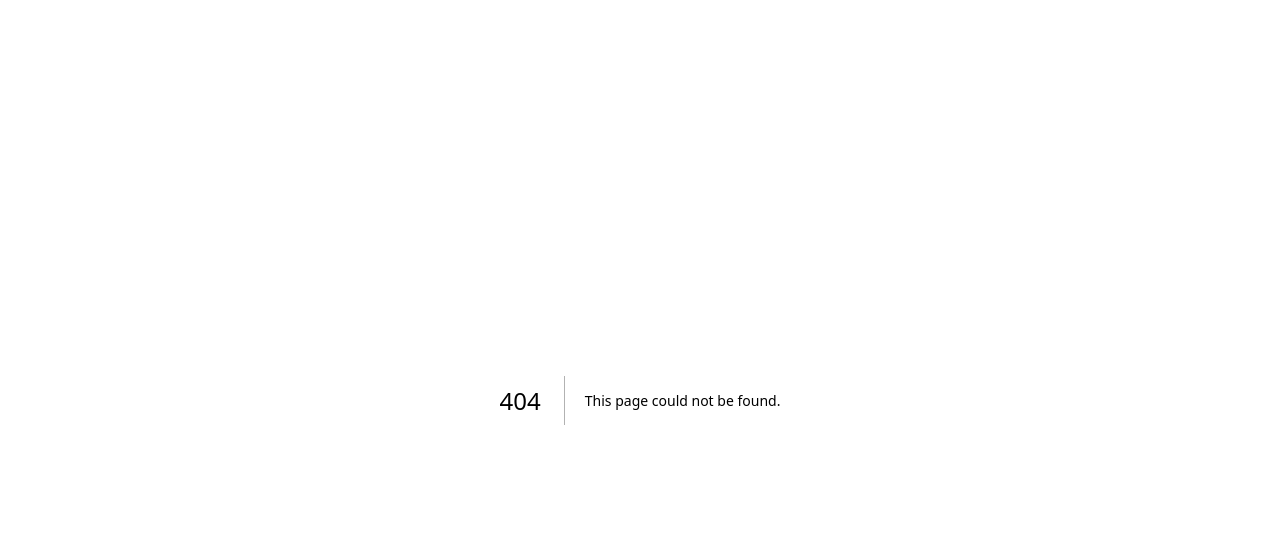
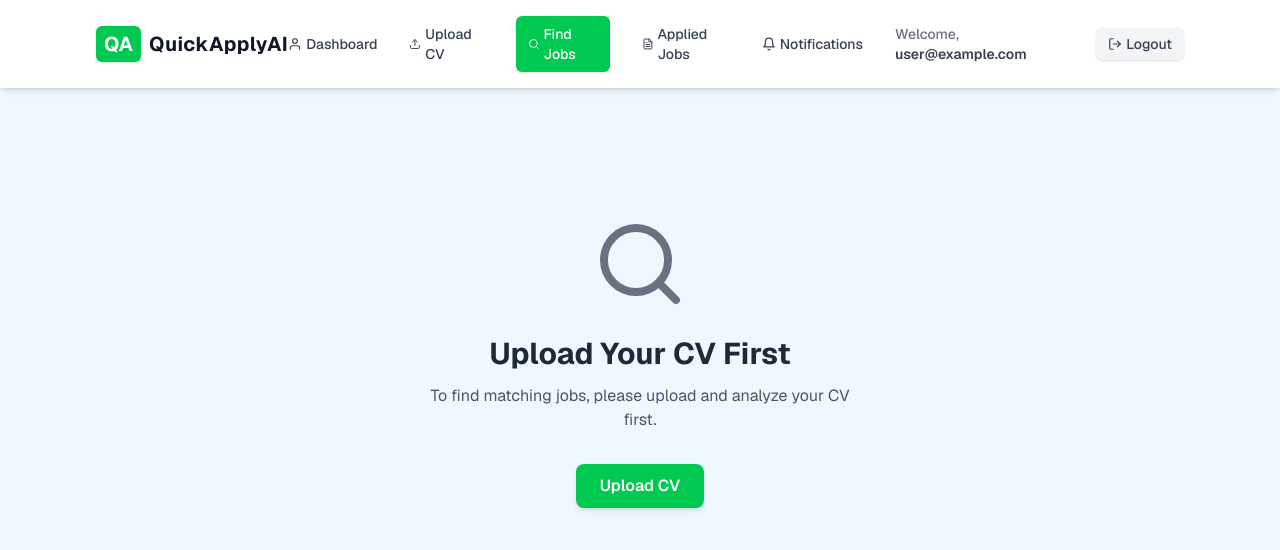
Before and after one commit to HudsonWayne/SignLanguageConvetor, a Next.js app in the folder Desktop/FastApplyAi/fastapplyai/: page /find-jobs in a window 1280 px wide. Before the commit this address had no page. Shown: the top 550 px of the page. Built offline with nearby package versions, Linux system fonts and the light colour scheme.

Commit message:
initial commit

```diff
--- /dev/null
+++ b/Desktop/FastApplyAi/fastapplyai/src/app/find-jobs/page.tsx
@@ -0,0 +1,108 @@
+"use client";
+
+import { useEffect, useState } from "react";
+import Link from "next/link";
+import {
+  FiUpload,
+  FiSearch,
+  FiFileText,
+  FiBell,
+  FiUser,
+  FiLogOut,
+} from "react-icons/fi";
+
+export default function FindJobsPage() {
+  const [user, setUser] = useState<string | null>(null);
+
+  useEffect(() => {
+    const email = localStorage.getItem("email");
+    if (email) {
+      setUser(email);
+    } else {
+      setUser("user@example.com");
+    }
+  }, []);
+
+  const handleLogout = () => {
+    localStorage.clear();
+    window.location.href = "/signin";
+  };
+
+  return (
+    <div className="min-h-screen bg-[#f0f8ff] text-gray-900 font-sans">
+      {/* NAVBAR */}
+      <nav className="flex items-center justify-between px-4 sm:px-6 md:px-10 lg:px-20 xl:px-24 py-4 shadow-md bg-white sticky top-0 z-50 backdrop-blur-md bg-opacity-90 w-full max-w-[1920px] mx-auto">
+        <div className="flex items-center gap-2 text-lg sm:text-xl font-bold transition-all hover:scale-105">
+          <div className="bg-green-500 text-white rounded-md px-2 py-1 shadow-sm">
+            QA
+          </div>
+          <span className="tracking-wide whitespace-nowrap">QuickApplyAI</span>
+        </div>
+
+        <div className="flex items-center gap-4 lg:gap-8 text-sm text-gray-700 font-medium">
+          <Link
+            href="/dashboard"
+            className="flex items-center gap-1 hover:text-green-600 transition-all"
+          >
+            <FiUser /> Dashboard
+          </Link>
+          <Link
+            href="/upload-cv"
+            className="flex items-center gap-1 hover:text-green-600 transition-all"
+          >
+            <FiUpload /> Upload CV
+          </Link>
+          <Link
+            href="/find-jobs"
+            className="flex items-center gap-1 bg-green-500 text-white px-3 py-2 rounded-md hover:bg-green-600 transition-all shadow-sm hover:shadow-md"
+          >
+            <FiSearch /> Find Jobs
+          </Link>
+          <Link
+            href="/applied"
+            className="flex items-center gap-1 hover:text-green-600 transition-all"
+          >
+            <FiFileText /> Applied Jobs
+          </Link>
+          <Link
+            href="/notifications"
+            className="flex items-center gap-1 hover:text-green-600 transition-all"
+          >
+            <FiBell /> Notifications
+          </Link>
+
+          <span className="hidden sm:block text-gray-500">
+            Welcome,{" "}
+            <span className="font-semibold text-gray-700">{user}</span>
+          </span>
+
+          <button
+            onClick={handleLogout}
+            className="flex items-center gap-1 bg-gray-100 px-3 py-1.5 rounded-md hover:bg-gray-200 transition-all shadow-sm"
+          >
+            <FiLogOut /> Logout
+          </button>
+        </div>
+      </nav>
+
+      {/* MAIN CONTENT */}
+      <main className="flex flex-col items-center justify-center text-center py-32 px-6 sm:px-10 md:px-20">
+        <div className="text-gray-500 mb-6">
+          <FiSearch className="text-7xl sm:text-8xl mx-auto" />
+        </div>
+        <h1 className="text-2xl sm:text-3xl font-bold text-gray-800 mb-3">
+          Upload Your CV First
+        </h1>
+        <p className="text-gray-600 mb-8 max-w-md">
+          To find matching jobs, please upload and analyze your CV first.
+        </p>
+        <Link
+          href="/upload-cv"
+          className="bg-green-500 text-white px-6 py-2.5 rounded-lg font-semibold hover:bg-green-600 transition-all shadow-md hover:shadow-lg"
+        >
+          Upload CV
+        </Link>
+      </main>
+    </div>
+  );
+}
```
